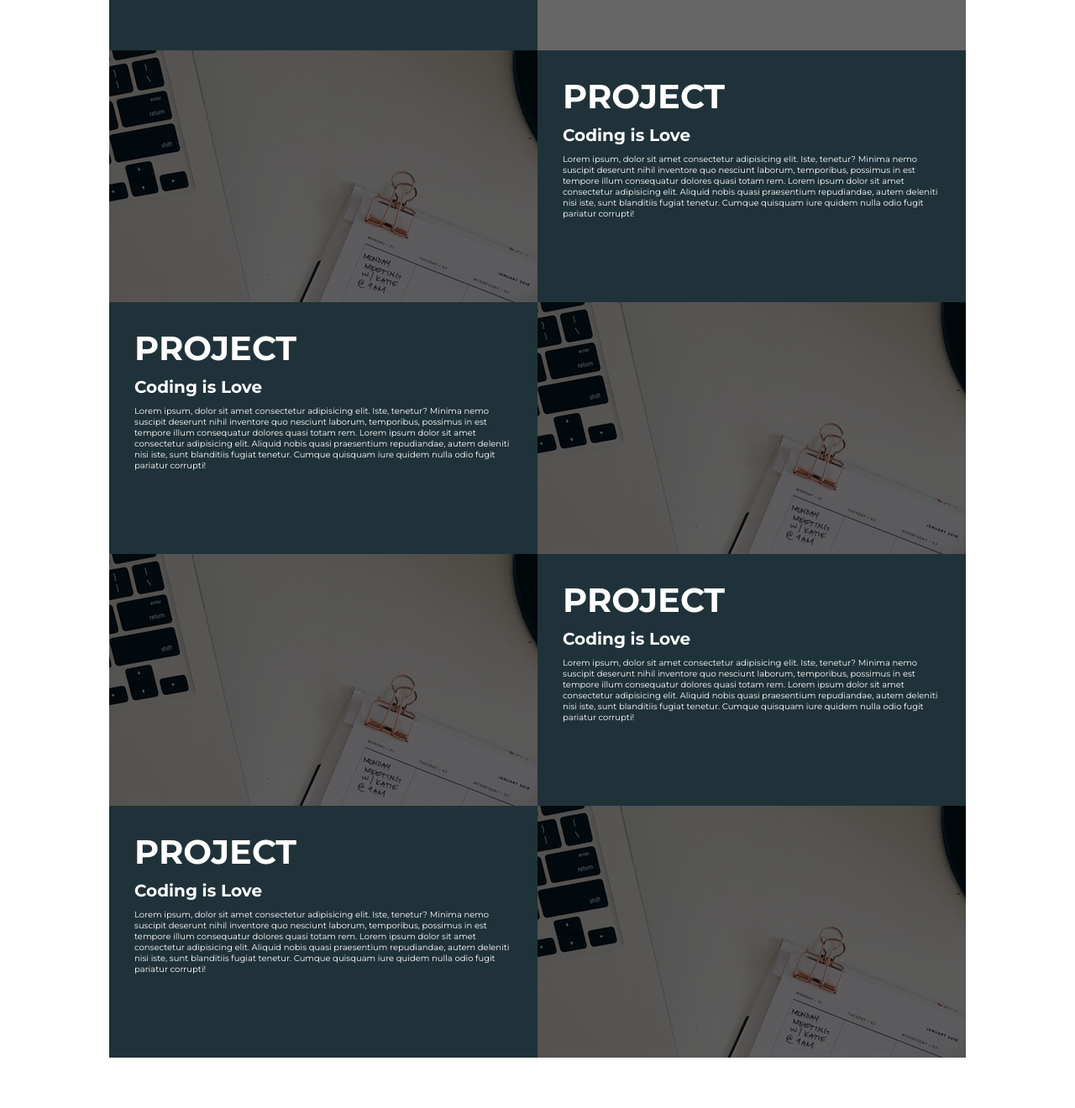
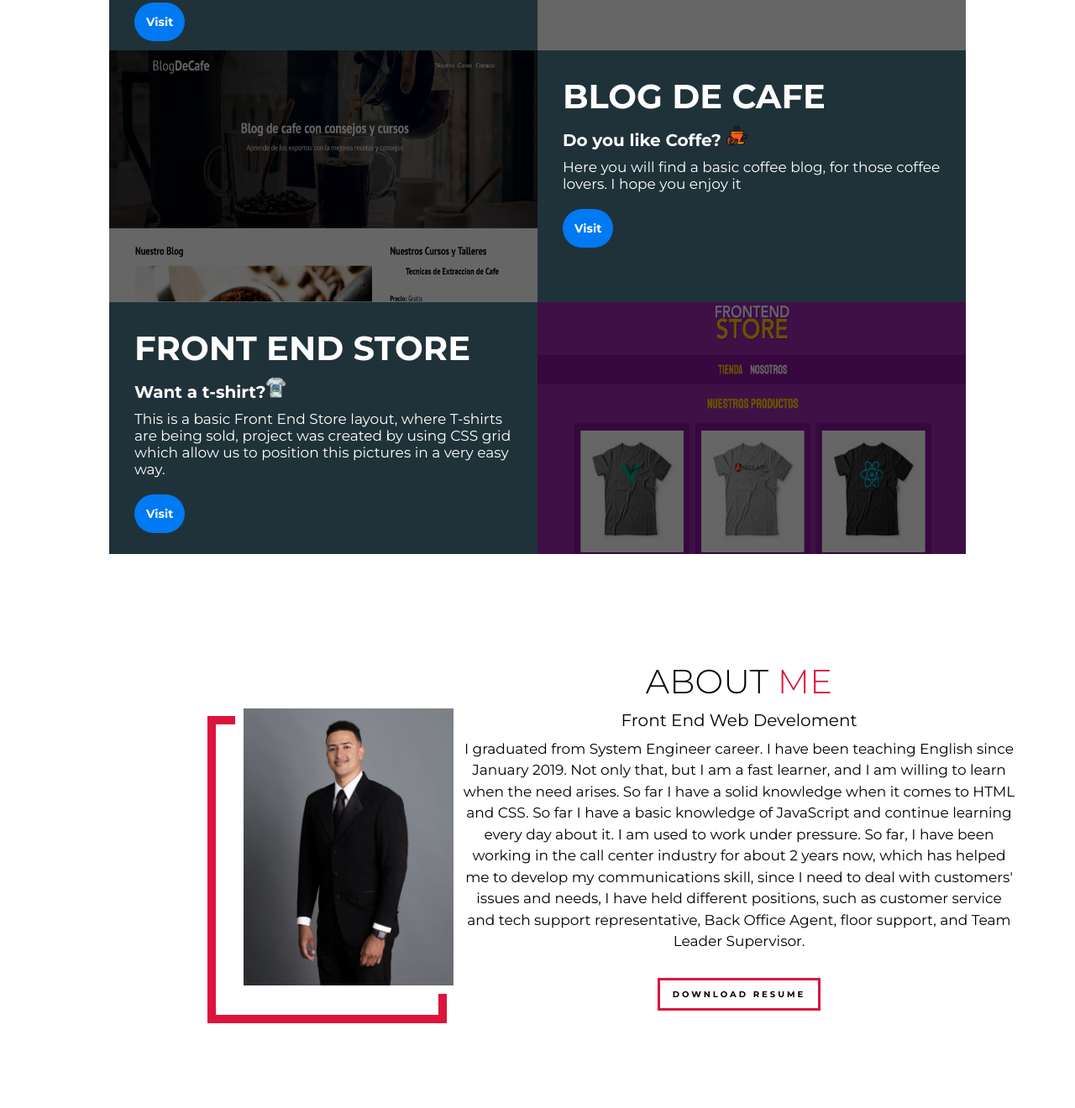
Before and after one commit to WinterMorillo/mypersonalpage, a plain HTML site: page index.html in a window 1280 px wide. Shown: the part 2100-3420 px from the top of the page at 84% size. Drawn offline with Linux system fonts and the light colour scheme.

Commit message:
Finished Projects section

```diff
--- a/index.html
+++ b/index.html
@@ -5,7 +5,7 @@
     <meta http-equiv="X-UA-Compatible" content="IE=edge">
     <meta name="viewport" content="width=device-width, initial-scale=1.0">
     <title>Winter Morillo</title>
-    <link rel="icon" href="icon.png">
+    <link rel="icon" href="img/education.png">
     <link rel="stylesheet" href="style.css">
 </head>
 <body>
@@ -37,7 +37,7 @@
                 <h1>Hello,<span></span></h1>
                 <h1>My Name Is<span></span></h1>
                 <h1>Winter <span></span></h1>
-                <a href="#" type="button" class="cta">Portafolio</a>
+                <a href="#projects" type="button" class="cta">Portafolio</a>
             </div>
         </div>
     </section>
@@ -107,48 +107,30 @@
 
                 <div class="project-item">
                     <div class="project-info">
-                        <h1>Project</h1>
-                        <h2>Coding is Love</h2>
-                        <p>Lorem ipsum, dolor sit amet consectetur adipisicing elit. Iste, tenetur? Minima nemo suscipit deserunt nihil inventore quo nesciunt laborum, temporibus, possimus in est tempore illum consequatur dolores quasi totam rem. Lorem ipsum dolor sit amet consectetur adipisicing elit. Aliquid nobis quasi praesentium repudiandae, autem deleniti nisi iste, sunt blanditiis fugiat tenetur. Cumque quisquam iure quidem nulla odio fugit pariatur corrupti!</p>
+                        <h1>Blog de Cafe</h1>
+                        <h2>Do you like Coffe? <img src="img/coffee.png" alt="Imagen de Taza de cafe" class="info__coffee"></h2>
+                        <p>Here you will find a basic coffee blog, for those coffee lovers. I hope you enjoy it</p>
+
+                        <a href="https://wintermorillo.github.io/Blogcafe/" class="primary-cta" target="_blank">Visit</a>
                     </div>
 
                     <div class="project-img">
-                        <img src="./img/img-1.png" alt="img">
+                        <img src="img/Coffee blog.png" class="coffe-picture" alt="img">
                     </div>
                 </div>
 
                 <div class="project-item">
                     <div class="project-info">
-                        <h1>Project</h1>
-                        <h2>Coding is Love</h2>
-                        <p>Lorem ipsum, dolor sit amet consectetur adipisicing elit. Iste, tenetur? Minima nemo suscipit deserunt nihil inventore quo nesciunt laborum, temporibus, possimus in est tempore illum consequatur dolores quasi totam rem. Lorem ipsum dolor sit amet consectetur adipisicing elit. Aliquid nobis quasi praesentium repudiandae, autem deleniti nisi iste, sunt blanditiis fugiat tenetur. Cumque quisquam iure quidem nulla odio fugit pariatur corrupti!</p>
+                        <h1>Front End Store</h1>
+                        <h2>Want a t-shirt?<img src="img/t-shirt.png" alt="Imagen de t-shirt" class="info__coffee"> </h2>
+                        <p>This is a basic Front End Store layout, where T-shirts are being sold, project was created by using CSS grid
+                            which allow us to position this pictures in a very easy way.</p>
+
+                        <a href="https://wintermorillo.github.io/Front-End-Store/" class="primary-cta" target="_blank">Visit</a>
                     </div>
 
                     <div class="project-img">
-                        <img src="./img/img-1.png" alt="img">
-                    </div>
-                </div>
-
-                <div class="project-item">
-                    <div class="project-info">
-                        <h1>Project</h1>
-                        <h2>Coding is Love</h2>
-                        <p>Lorem ipsum, dolor sit amet consectetur adipisicing elit. Iste, tenetur? Minima nemo suscipit deserunt nihil inventore quo nesciunt laborum, temporibus, possimus in est tempore illum consequatur dolores quasi totam rem. Lorem ipsum dolor sit amet consectetur adipisicing elit. Aliquid nobis quasi praesentium repudiandae, autem deleniti nisi iste, sunt blanditiis fugiat tenetur. Cumque quisquam iure quidem nulla odio fugit pariatur corrupti!</p>
-                    </div>
-
-                    <div class="project-img">
-                        <img src="./img/img-1.png" alt="img">
-                    </div>
-                </div>
-
-                <div class="project-item">
-                    <div class="project-info">
-                        <h1>Project</h1>
-                        <h2>Coding is Love</h2>
-                        <p>Lorem ipsum, dolor sit amet consectetur adipisicing elit. Iste, tenetur? Minima nemo suscipit deserunt nihil inventore quo nesciunt laborum, temporibus, possimus in est tempore illum consequatur dolores quasi totam rem. Lorem ipsum dolor sit amet consectetur adipisicing elit. Aliquid nobis quasi praesentium repudiandae, autem deleniti nisi iste, sunt blanditiis fugiat tenetur. Cumque quisquam iure quidem nulla odio fugit pariatur corrupti!</p>
-                    </div>
-                    <div class="project-img">
-                        <img src="./img/img-1.png" alt="img">
+                        <img src="img/Front End Store.png" class="coffe-picture" alt="img">
                     </div>
                 </div>
             </div>
@@ -171,7 +153,7 @@
                 <h1 class="title">About <span>Me</span></h1>
                 <h2>Front End Web Develoment</h2>
                 <p>I graduated from System Engineer career. I have been teaching English since January 2019. Not only that, but I am a fast learner, and I am willing to learn when the need arises. So far I have a solid knowledge when it comes to HTML and CSS. So far I have a basic knowledge of JavaScript and continue learning every day about it. I am used to work under pressure. So far, I have been working in the call center industry for about 2 years now, which has helped me to develop my communications skill, since I need to deal with customers' issues and needs, I have held different positions, such as customer service and tech support representative, Back Office Agent, floor support, and Team Leader Supervisor.</p>
-                <a href="#" class="cta">Download Resume</a>
+                <a href="CV/My resume.pdf"  download ="My resume" class="cta" >Download Resume</a>
             </div>
         </div>
     </section>
--- a/style.css
+++ b/style.css
@@ -410,11 +410,21 @@ span{
     width: 100%;
 }
 
+#projects .coffe-picture{
+    max-width: 100%;
+    height: 100%;
+}
+
 #projects .project-info h1{
     font-size: 4rem;
     text-transform: uppercase;
     margin-bottom: 10px;
 }
+
+#projects .project-info .info__coffee{
+    width: 2.5rem;
+}
+
 
 #projects .project-info span{
     color: #007af3;
@@ -430,11 +440,16 @@ span{
         display: inline-block;
         border-radius: 5em;
         margin-top: 20px;
+        margin-bottom: 30px;
 }
 
 #projects .project-info h2{
     font-size: 2rem;
     margin-bottom: 10px;
+}
+
+#projects .project-info p{
+    font-size: 1.7rem;
 }
 
 #projects .project-img{
```
Also changed, not shown: img/Coffee blog.png (added), img/Front End Store.png (added), img/coffee.png (added), img/education.png (added), img/t-shirt.png (added), 1 other file.
